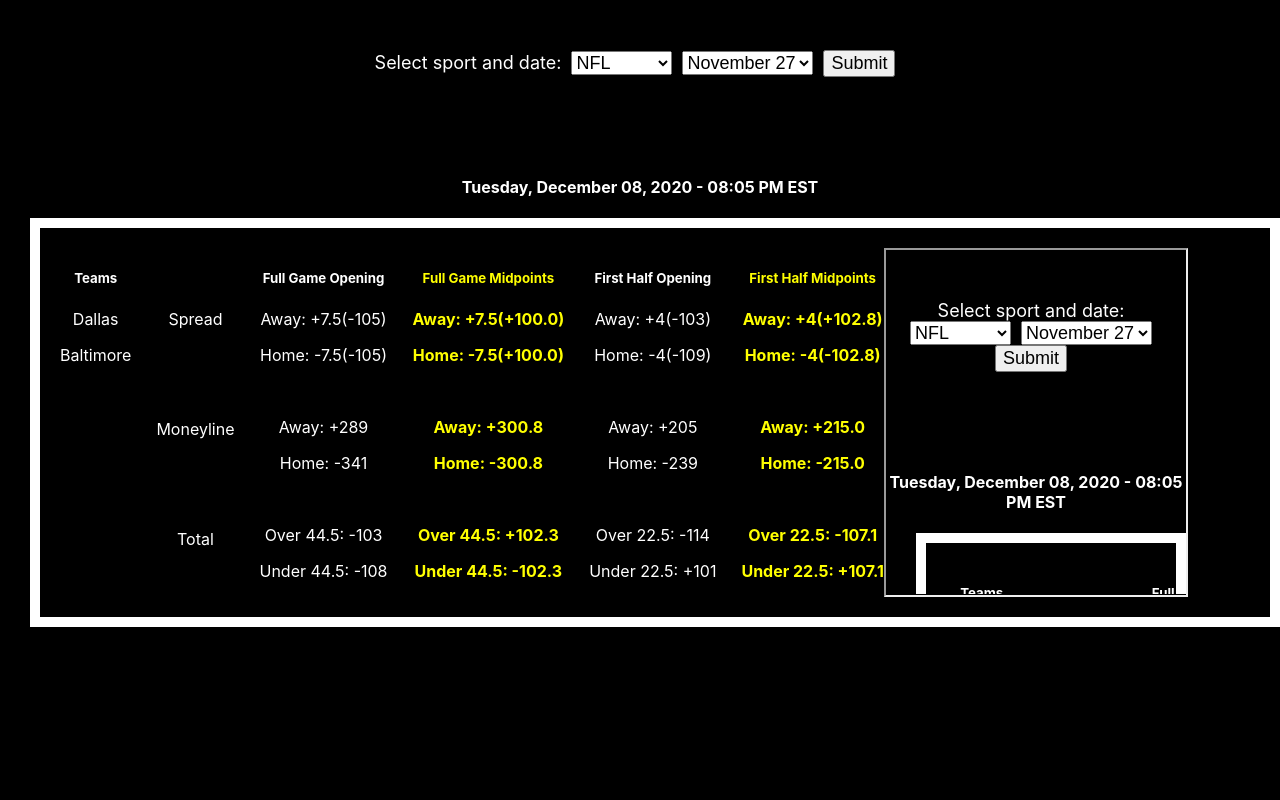
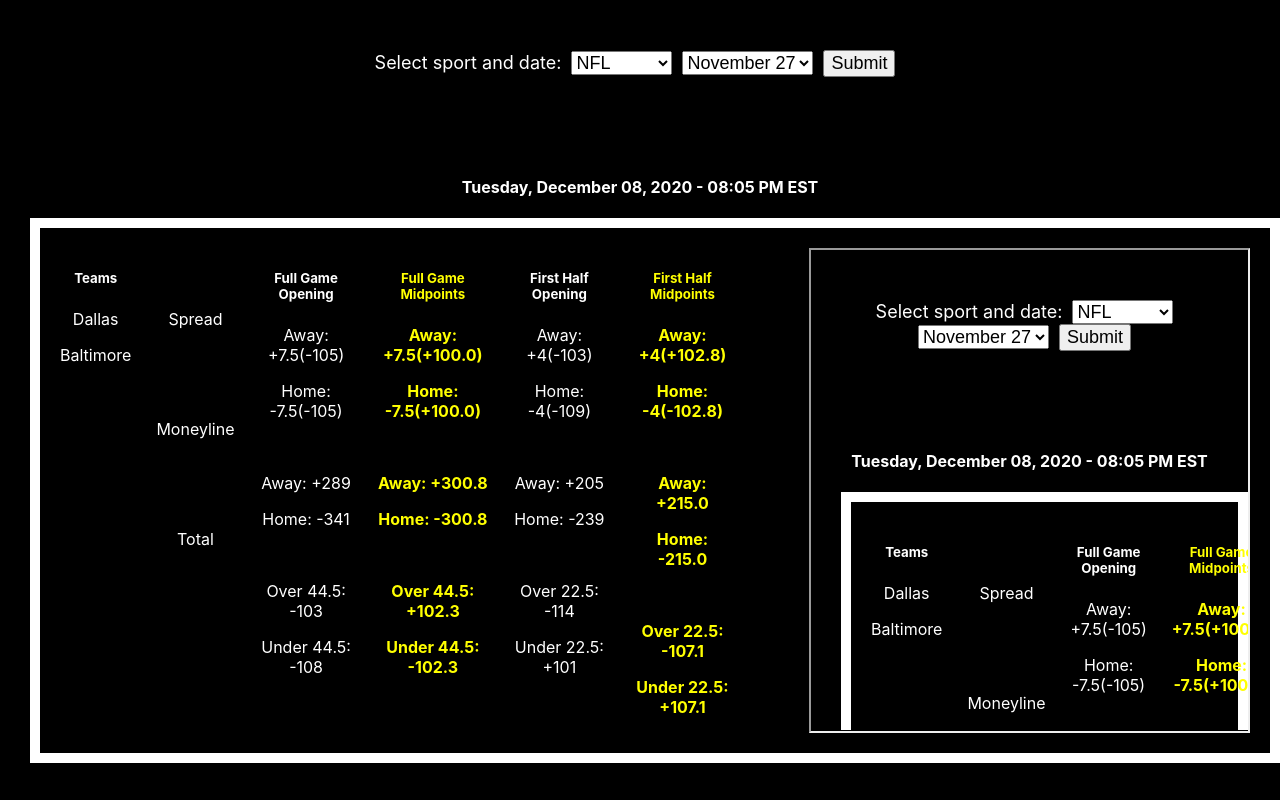
Before and after one commit to aaronw4/sports-web-scraping, a React (Create React App) app in the folder sportsbook/: page / in a window 1280 px wide. Built offline with nearby package versions, Linux system fonts and the light colour scheme.

Commit message:
Added CSS for iFrame

```diff
--- a/sportsbook/src/App.css
+++ b/sportsbook/src/App.css
@@ -26,19 +26,15 @@
 .row {
   margin-top: 90px;
 }
-.fgOpening {
+.fgOpening, .fhOpening {
   margin-left: 25px;
 }
-.fgMidpoint {
+.fgMidpoint, .fhMidpoints {
   margin-left: 25px;
   font-weight: bold;
   color: yellow;
 }
-.fhOpening {
-  margin-left: 25px;
+.iframe {
+  margin-left: 75px;
+  width: 600px;
 }
-.fhMidpoints {
-  margin-left: 25px;
-  font-weight: bold;
-  color: yellow;
-}
```
